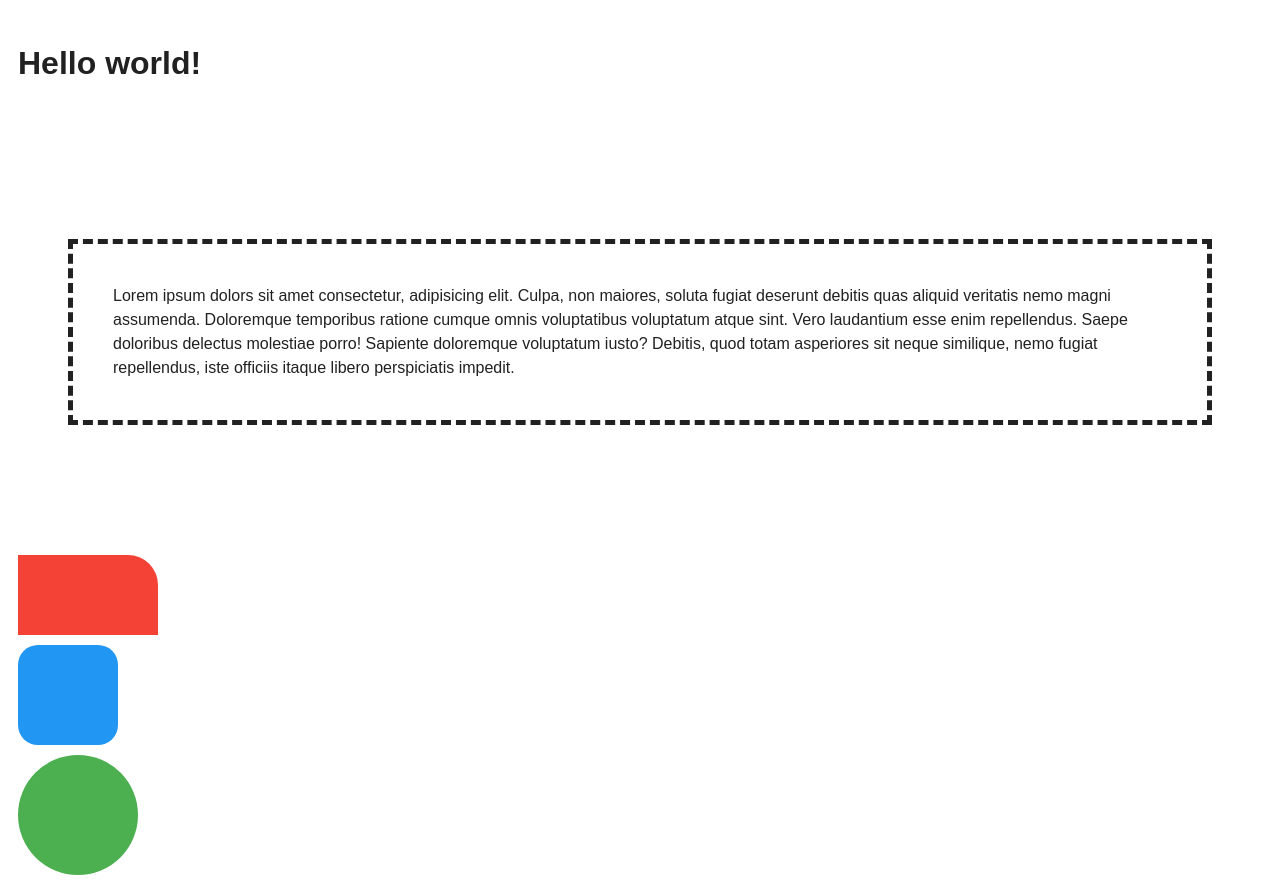
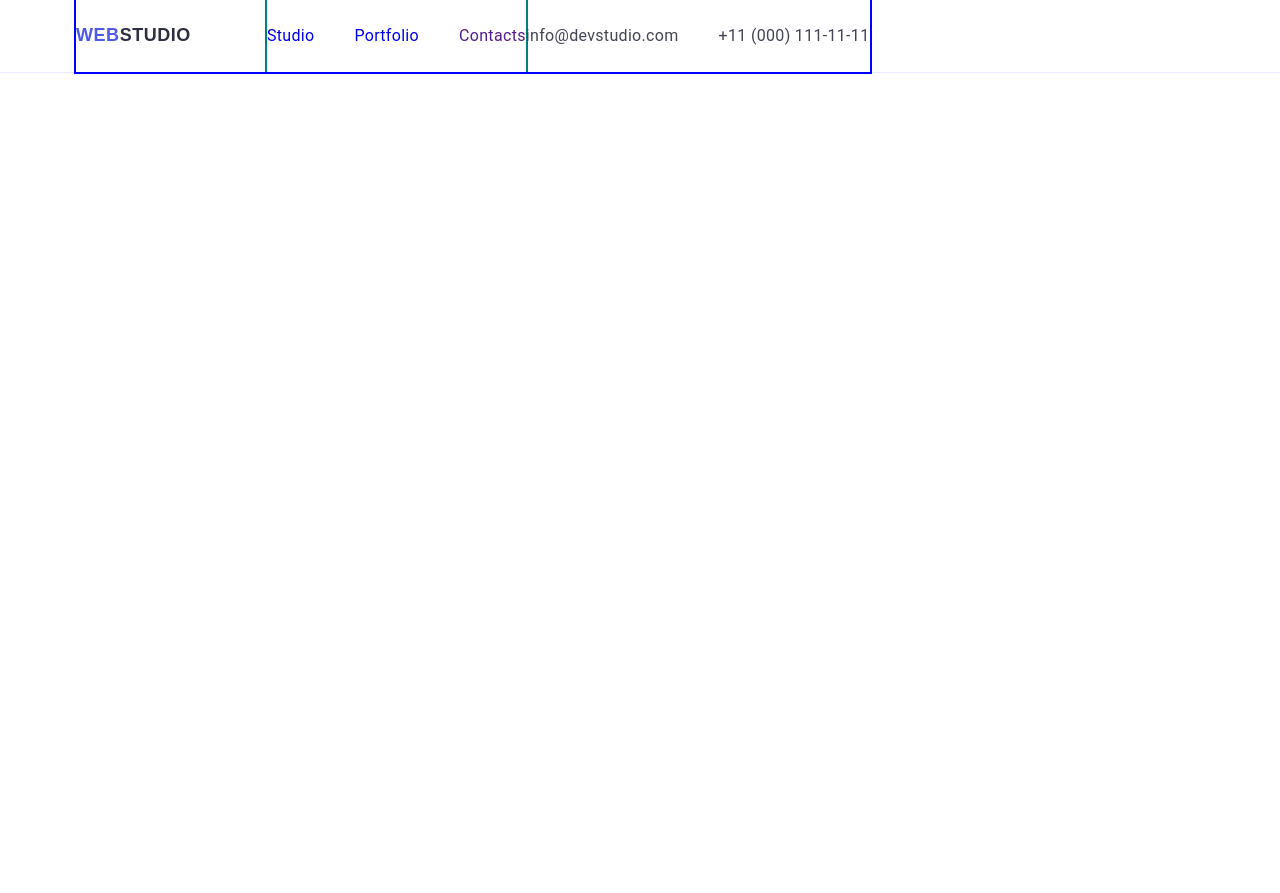
Before and after one commit to A-ZuMa/Tutorial, a plain HTML site: page index.html in a window 1280 px wide. After the commit the page ends 800 px from the top, so only its background shows below. Drawn offline with nearby package versions, Linux system fonts and the light colour scheme.

Commit message:
HW#3 header test

```diff
--- a/css/styles.css
+++ b/css/styles.css
@@ -1,43 +1,178 @@
-*,
+/* Main text color #434455 */
+/* Secondary text color #2E2F42 */
+/* Accent text color #F4F4FD */
+/* Main page background #FFFFFF */
+/* Box background 1 #2E2F42 */
+/* Box background 2 #E7E9FC */
+/* Box background 3 #F4F4FD */
+
+:root {
+  --main-text-color: #434455;
+  --secondary-text-color: #2e2f42;
+  --accent-text-color: #f4f4fd;
+  --hover-text-color: #404bbf;
+  --box-background-action: #e7e9fc;
+  --box-background-accent: #f4f4fd;
+  --card-set-gap: 20px;
+  --card-shadow: 0px 2px 1px -1px rgba(0, 0, 0, 0.2), 0px 1px 1px 0px rgba(0, 0, 0, 0.14),
+    0px 1px 3px 0px rgba(0, 0, 0, 0.12);
+}
+
+/* Visually hidden  */
+
+.visually-hidden {
+  position: absolute;
+  width: 1px;
+  height: 1px;
+  margin: -1px;
+  border: 0;
+  padding: 0;
+
+  white-space: nowrap;
+  clip-path: inset(100%);
+  clip: rect(0 0 0 0);
+  overflow: hidden;
+}
+
+/**
+  |=================================
+  | Base styles
+  |=================================
+**/
+html {
+  box-sizing: border-box;
+}
+
+/* *,
 *::before,
 *::after {
-    box-sizing: border-box;
+    box-sizing: inherit;
+} */
+
+body {
+  font-family: "Roboto", sans-serif;
+  font-size: 16px;
+  line-height: 1.5;
+  letter-spacing: 0.02em;
+  color: var(--main-text-color);
+  background-color: #ffffff;
 }
 
-body {
-    font-family: sans-serif;
-    line-height: 1.5;
-    color: #212121;
-    padding: 10px;
-    display: flex;
-    flex-direction: column;
-    gap: 10px;
+img {
+  display: block;
 }
 
-.text {
-    padding: 40px;
-    margin: 120px 50px;
-    background-color: #fff;
-    border: 5px dashed #212121;
+.list {
+  padding: 0px;
+  margin: 0px;
+  list-style: none;
 }
 
-.box-1 {
-    width: 140px;
-    height: 80px;
-    border-top-right-radius: 30px;
-    background-color: #f44336;
+.link {
+  text-decoration: none;
 }
 
-.box-2 {
-    width: 100px;
-    height: 100px;
-    border-radius: 20%;
-    background-color: #2196f3;
+h1,
+h2,
+h3,
+h4,
+h5,
+p {
+  margin-top: 0px;
+  margin-bottom: 0px;
 }
 
-.box-3 {
-    width: 120px;
-    height: 120px;
-    border-radius: 50%;
-    background-color: #4caf50;
+.container {
+  width: 1158px;
+  padding-left: 15px;
+  padding-right: 15px;
+  margin-left: auto;
+  margin-right: auto;
+  /* outline: 2px solid tomato; */
 }
+
+/**
+  |============================
+  | Header - navigation
+  |============================
+**/
+.header {
+  border-bottom: 1px solid #e7e9fc;
+}
+.header-container {
+  display: flex;
+  align-items: center;
+  /* padding-top: 24px;
+  padding-bottom: 24px; */
+  padding: 0 15px;
+}
+
+.logo-fst {
+  font-family: Raleway, sans-serif;
+  font-weight: 800;
+  font-size: 18px;
+  line-height: 1.17;
+  letter-spacing: 0.03em;
+  text-transform: uppercase;
+  color: #4d5ae5;
+}
+
+.logo-sec-txt {
+  color: var(--secondary-text-color);
+}
+
+.header-logo {
+  display: inline-block;
+  margin-right: 76px;
+}
+
+.main-nav {
+  display: flex;
+  align-items: center;
+  outline: 2px solid blue;
+}
+
+.nav-menu-list {
+  display: flex;
+  align-items: center;
+  padding: 24px 0;
+  /* margin-right: auto; */
+  gap: 40px;
+  outline: 2px solid teal;
+}
+
+.nav-menu-link .link {
+  font-weight: 500;
+  /* font-size: 16px; */
+  color: var(--secondary-text-color);
+}
+
+.nav-menu-link .link:hover,
+.nav-menu-link .link:focus {
+  /* font-size: 18px; */
+  color: var(--hover-text-color);
+  /* border-bottom: 1px solid #4D5AE5; */
+}
+
+.addr {
+  display: flex;
+  margin-left: auto;
+  gap: 40px;
+  /* outline: 2px solid tomato; */
+}
+
+.addr-item {
+  display: block;
+  font-family: "Roboto", sans-serif;
+  font-weight: 400;
+  font-style: normal;
+  line-height: 1.5;
+  letter-spacing: 0.02em;
+  color: var(--main-text-color);
+}
+
+.addr .link:hover,
+.addr .link:focus {
+  font-size: 16px;
+  color: #404bbf;
+}
--- a/index.html
+++ b/index.html
@@ -1,27 +1,47 @@
 <!DOCTYPE html>
-<html lang="en">
+<html lang="ru">
   <head>
     <meta charset="UTF-8" />
-    <meta http-equiv="X-UA-Compatible" content="IE=edge" />
     <meta name="viewport" content="width=device-width, initial-scale=1.0" />
-    <title>Document</title>
-
-    <link rel="stylesheet" href="./css/styles.css" />
+    <title>Сетка элементов на флексах</title>
+    <link
+      rel="stylesheet"
+      href="https://cdnjs.cloudflare.com/ajax/libs/modern-normalize/1.0.0/modern-normalize.min.css"
+      integrity="sha512-ISS7cAi1PEhQ8jnbJpJZMd29NlhNj4AWYyLOSp2CE/CsHxTCu+r+t0D2yoJudVrd0/8fTVPUVDzY5Tvli75u/g=="
+      crossorigin="anonymous" />
+    <link rel="stylesheet" href="css/styles.css" />
   </head>
-
   <body>
-    <h1>Hello world!</h1>
-    <p class="text">
-      Lorem ipsum dolors sit amet consectetur, adipisicing elit. Culpa, non
-      maiores, soluta fugiat deserunt debitis quas aliquid veritatis nemo magni
-      assumenda. Doloremque temporibus ratione cumque omnis voluptatibus
-      voluptatum atque sint. Vero laudantium esse enim repellendus. Saepe
-      doloribus delectus molestiae porro! Sapiente doloremque voluptatum iusto?
-      Debitis, quod totam asperiores sit neque similique, nemo fugiat
-      repellendus, iste officiis itaque libero perspiciatis impedit.
-    </p>
-    <div class="box-1"></div>
-    <div class="box-2"></div>
-    <div class="box-3"></div>
+    <header class="header">
+      <div class="header-container container">
+        <nav class="main-nav">
+          <!-- Logo link -->
+          <div class="header-logo">
+            <a class="logo-fst link" href="./index.html">WEB<span class="logo-sec-txt">Studio</span> </a>
+          </div>
+          <!-- Links to pages -->
+          <ul class="nav-menu-list list">
+            <li>
+              <a class="nav-menu-link link" href="./index.html">Studio</a>
+            </li>
+            <li>
+              <a class="nav-menu-link link" href="./portfolio.html">Portfolio</a>
+            </li>
+            <li><a class="nav-menu-link link" href="">Contacts</a></li>
+          </ul>
+          <!-- Address -->
+          <address class="address">
+            <ul class="addr list">
+              <li>
+                <a class="addr-item link" href="mailto:info@devstudio.com">info@devstudio.com</a>
+              </li>
+              <li>
+                <a class="addr-item link" href="tel:+110001111111">+11 (000) 111-11-11</a>
+              </li>
+            </ul>
+          </address>
+        </nav>
+      </div>
+    </header>
   </body>
 </html>
```
